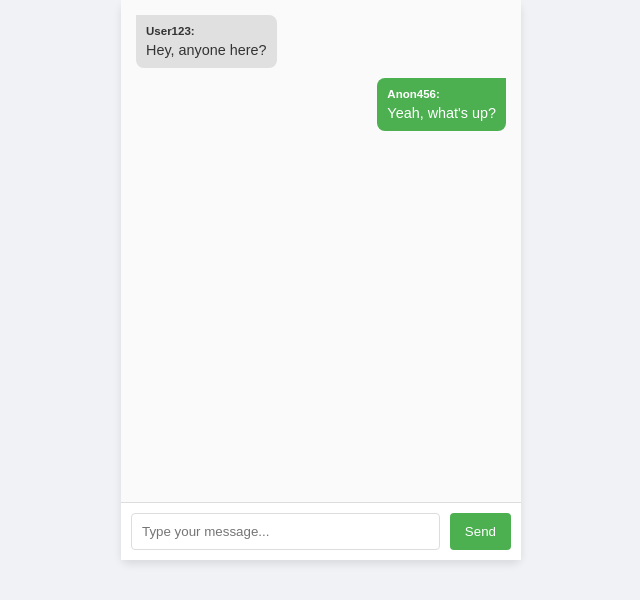
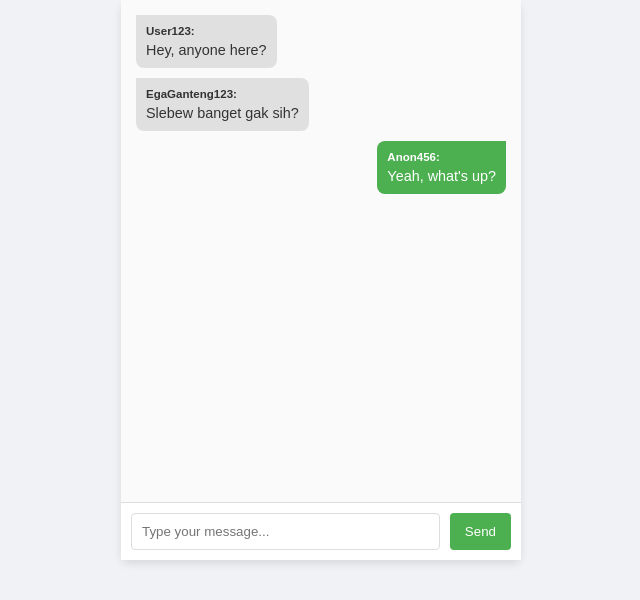
Before and after one commit to jayanegaras/OnlyChat, a PHP site: page / in a window 1280 px wide. Shown: the part 58-658 px from the top of the page, without its empty margins (319-959 px from the left). Run offline with PHP 8.4, Linux system fonts and the light colour scheme.

Commit message:
Egaganteng
egaganteng

```diff
--- a/index.php
+++ b/index.php
@@ -20,6 +20,10 @@
                 <span class="username">User123:</span>
                 <p>Hey, anyone here?</p>
             </div>
+            <div class="message message-left">
+                <span class="username">EgaGanteng123:</span>
+                <p>Slebew banget gak sih?</p>
+            </div>
             <div class="message message-right">
                 <span class="username">Anon456:</span>
                 <p>Yeah, what's up?</p>
```
